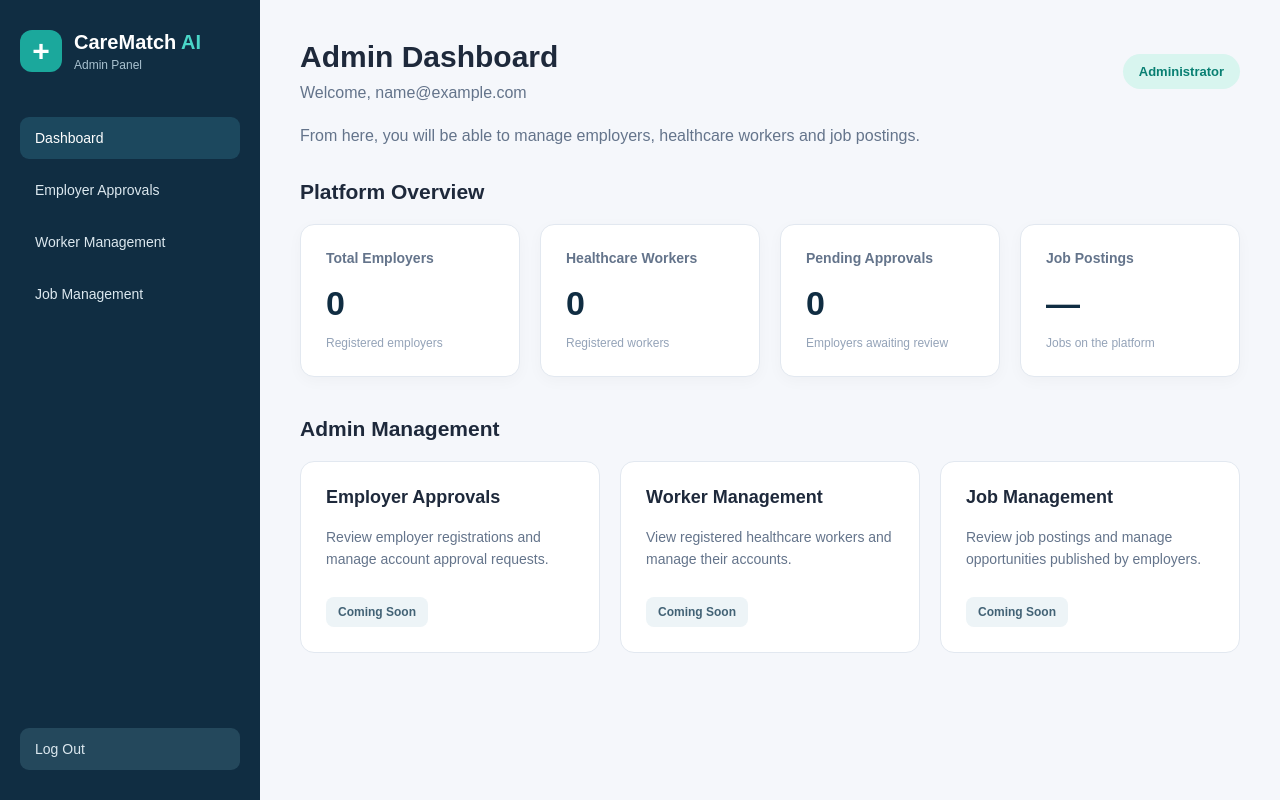
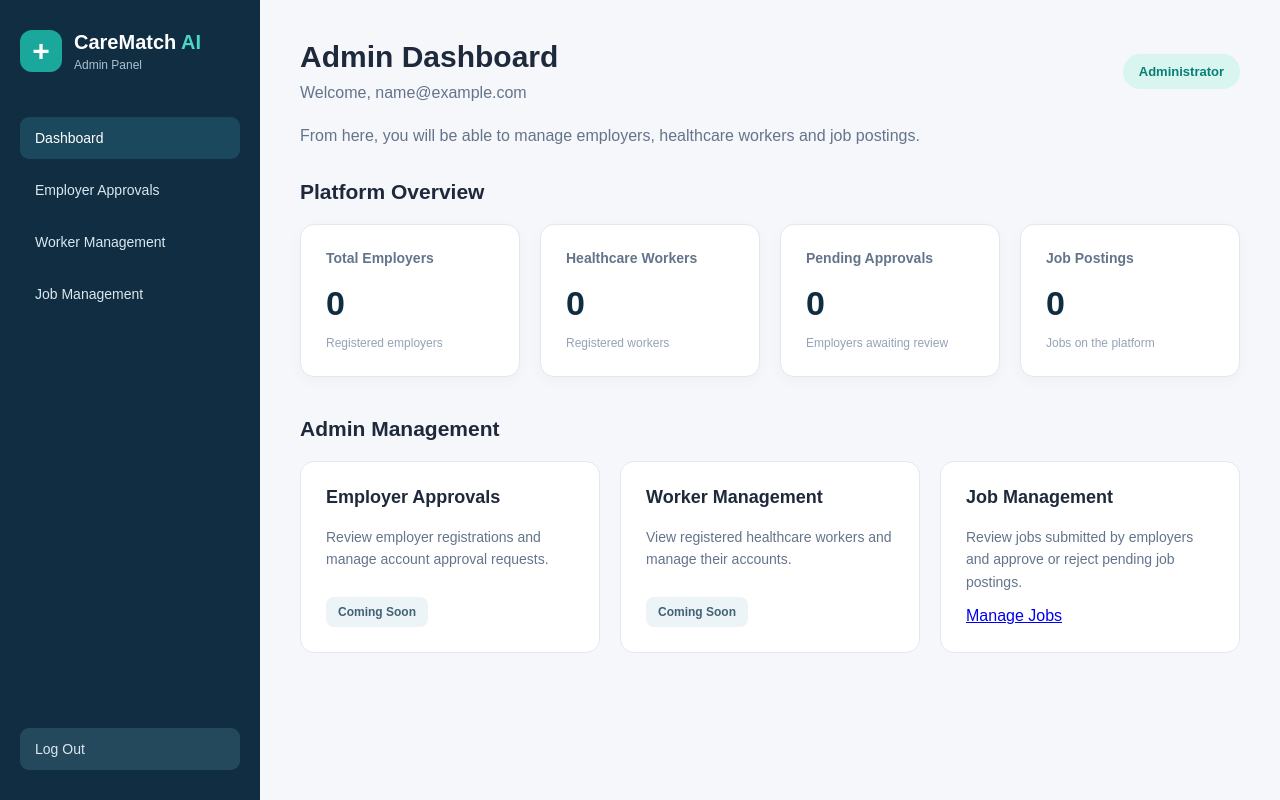
Before and after one commit to ITZonH/CareMatch, a PHP site: page /admin/dashboard.php in a window 1280 px wide. Run offline with PHP 8.4, Linux system fonts and the light colour scheme; the visitor is signed in with stand-in values (Sample User, id 1); tables that the repository leaves empty or names only in its code hold one stand-in row (values such as "Sample post"); data that the repository does not hold is empty; a stand-in replaces the project's code that opens the database connection.

Commit message:
Add admin job approval management

```diff
--- a/admin/dashboard.php
+++ b/admin/dashboard.php
@@ -34,6 +34,7 @@ require_once __DIR__ . "/../config/database.php";
 $totalEmployers = 0;
 $totalWorkers = 0;
 $pendingApprovals = 0;
+$totalJobs = 0;
 
 // tracking whether the statistics loaded successfully
 $statisticsLoaded = false;
@@ -62,6 +63,13 @@ try {
     );
 
     $pendingApprovals = (int) $stmt->fetchColumn();
+
+     // counting all job postings submitted by employers
+    $stmt = $pdo->query(
+        "SELECT COUNT(*) FROM jobs"
+    );
+
+    $totalJobs = (int) $stmt->fetchColumn();
 
     // confirming that the statistics loaded successfully
     $statisticsLoaded = true;
@@ -129,7 +137,7 @@ try {
                     Worker Management
                 </a>
 
-                <a href="#job-management">
+               <a href="manage_jobs.php">
                     Job Management
                 </a>
 
@@ -233,12 +241,12 @@ try {
 
                     </article>
 
-                    <!-- job posting statistics will be connected later -->
+                     <!-- displaying the total number of job postings -->
                     <article class="stat-card">
 
                         <h3>Job Postings</h3>
 
-                        <p>—</p>
+                        <p> <?php echo $statisticsLoaded ? $totalJobs : "—"; ?> </p>
 
                         <span>Jobs on the platform</span>
 
@@ -287,19 +295,19 @@ try {
 
                     </article>
 
-                    <!-- job management feature will be added later -->
+                    <!-- displaying the job management feature -->
                     <article class="management-card" id="job-management">
 
                         <h3>Job Management</h3>
 
                         <p>
-                            Review job postings and manage
-                            opportunities published by employers.
+                            Review jobs submitted by employers
+                            and approve or reject pending job postings.
                         </p>
 
-                        <span class="coming-soon">
-                            Coming Soon
-                        </span>
+                        <a href="manage_jobs.php" class="management-link">
+                            Manage Jobs
+                        </a>
 
                     </article>
 
```
